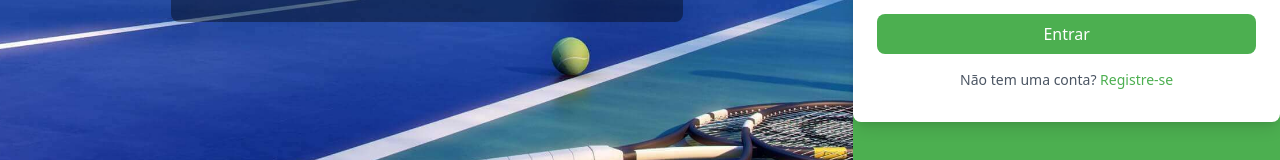
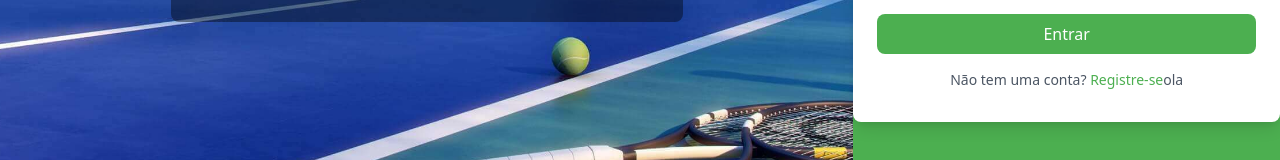
Before and after one commit to eduardofortes10/Aluguel-de-quadras, a React (Vite) app: page /Login in a window 1280 px wide. Shown: the part 508-668 px from the top of the page. Built offline with nearby package versions, Linux system fonts and the light colour scheme.

Commit message:
Teste de commit

```diff
--- a/src/pages/Login.jsx
+++ b/src/pages/Login.jsx
@@ -74,7 +74,7 @@ function Login() {
             <p className="mt-4 text-sm text-center text-gray-600">
               Não tem uma conta?{" "}
            <Link to="/registro" className="text-verdePrincipal hover:underline">Registre-se</Link>
-
+ola
             </p>
           </form>
         </div>
```
Also changed, not shown: 1 other file (tests, documents, lock files or other folders).
